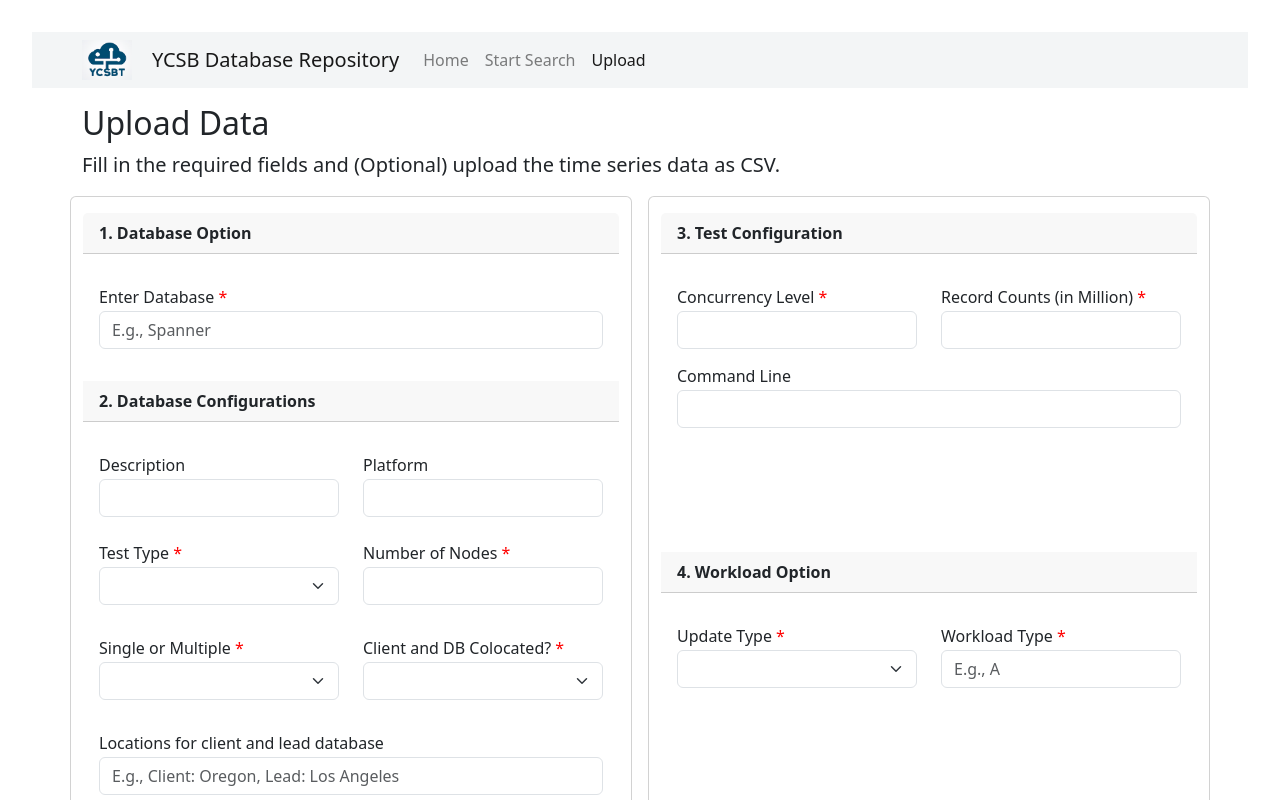
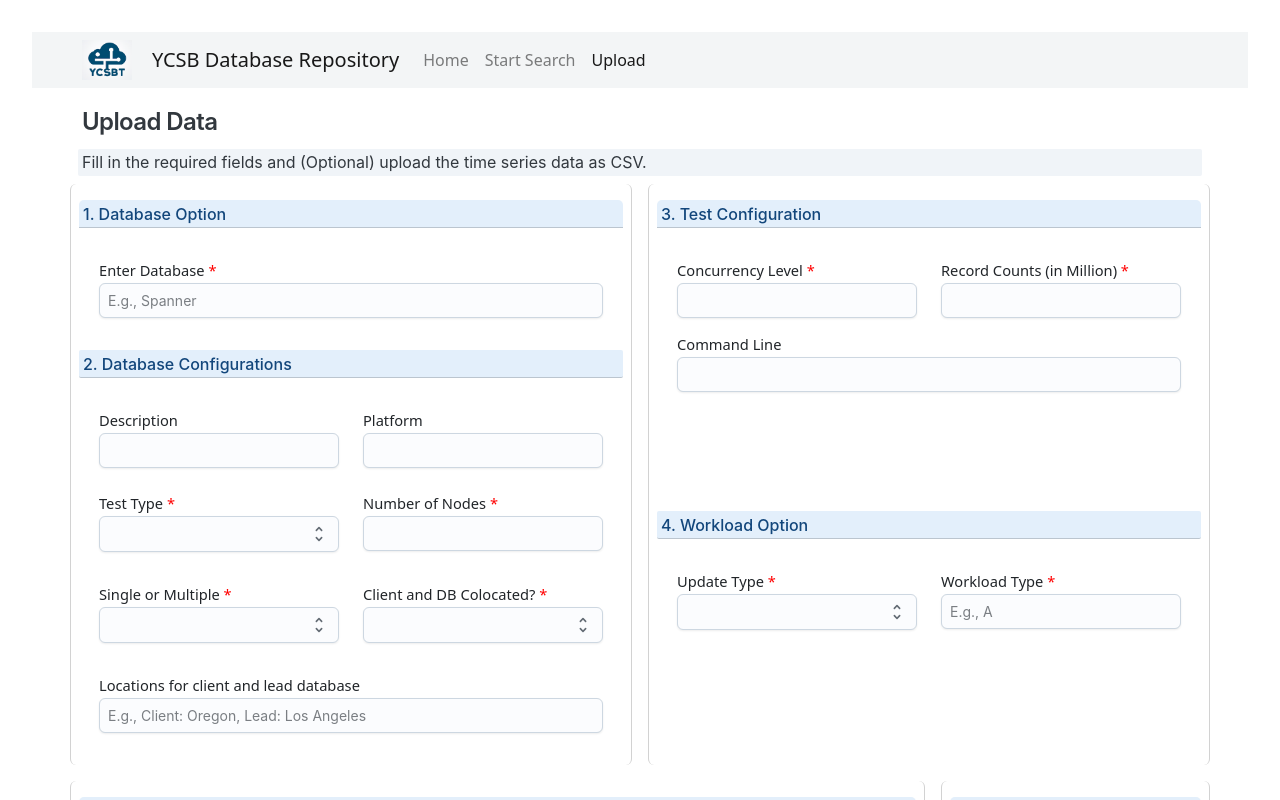
Before and after one commit to mereluo/ycsb-data-frontend, a React (Vite) app: page /upload in a window 1280 px wide. Shown: the top 800 px of the page. Built offline with nearby package versions, Linux system fonts and the light colour scheme; the HTML template or start-up script is replaced by a standard one; a web font is replaced by a local one.

Commit message:
Update using joyui

```diff
--- a/package.json
+++ b/package.json
@@ -14,6 +14,7 @@
     "@emotion/styled": "^11.11.0",
     "@fortawesome/free-solid-svg-icons": "^6.5.1",
     "@fortawesome/react-fontawesome": "^0.2.0",
+    "@mui/joy": "^5.0.0-beta.32",
     "@mui/material": "^5.15.14",
     "bootstrap": "^5.3.2",
     "chart.js": "^4.4.1",
--- a/src/components/Form/Form.jsx
+++ b/src/components/Form/Form.jsx
@@ -1,5 +1,6 @@
 import React, { useContext } from "react";
 import { FieldContext } from "../../context/FieldContext";
+import { Input, Select, Option, Typography } from "@mui/joy";
 import "./form.css";
 
 function Form({ isUpload }) {
@@ -9,99 +10,103 @@ function Form({ isUpload }) {
     return (
         <div className="question-container mt-2">
             <div className="row">
-                <div className="card col mr-3">
-                    <div className="card-header">1. Database Option</div>
+                <div className="card border-bottom-0 border-top-0 col mr-3">
+                    <Typography className="card-header" color="primary" level="title-md" variant="soft">
+                        1. Database Option
+                    </Typography>
                     <div className="card-body">
                         <div className="form-group">
                             <p className={requiredField}>Enter Database</p>
-                            <input type="text" className="form-control" id="textInput" placeholder="E.g., Spanner" onChange={(e) => handleInputChange("database", e.target.value.toLowerCase())} required={isUpload} />
+                            <Input variant="outlined" color="neutral" size="sm" type="text" className="form-control" id="textInput" placeholder="E.g., Spanner" onChange={(e) => handleInputChange("database", e.target.value.toLowerCase())} required={isUpload} />
                         </div>
                     </div>
-                    <div className="card-header">2. Database Configurations</div>
+                    <Typography className="card-header" color="primary" level="title-md" variant="soft">
+                        2. Database Configurations
+                    </Typography>
                     <div className="card-body">
                         <div className="row">
                             <div className="col">
                                 <p className="card-text">Description</p>
-                                <input type="text" id="description-input" className="form-control" onChange={(e) => handleInputChange("description", e.target.value)} />
+                                <Input variant="outlined" color="neutral" size="sm" type="text" id="description-input" className="form-control" onChange={(e) => handleInputChange("description", e.target.value)} />
                             </div>
                             <div className="col">
                                 <p className="card-text">Platform</p>
-                                <input type="text" id="platform-input" className="form-control " onChange={(e) => handleInputChange("platform", e.target.value)} />
+                                <Input variant="outlined" color="neutral" size="sm" type="text" id="platform-input" className="form-control " onChange={(e) => handleInputChange("platform", e.target.value)} />
                             </div>
                         </div>
                         <div className="row">
                             <div className="col">
                                 <p className={`${requiredField} mt-4`}>Test Type</p>
                                 <div className="form-group">
-                                    <select className="form-select" id="typeSelect" onChange={(e) => handleInputChange("type", e.target.value)} required={isUpload}>
-                                        <option></option>
-                                        <option value="ycsb">YCSB</option>
-                                        <option value="ycsb-t">YCSB-T</option>
-                                        <option value="ycsb-r">YCSB-R</option>
-                                    </select>
+                                    <Select id="typeSelect" onChange={(e, val) => handleInputChange("type", val)} required={isUpload}>
+                                        <Option value="ycsb">YCSB</Option>
+                                        <Option value="ycsb-t">YCSB-T</Option>
+                                        <Option value="ycsb-r">YCSB-R</Option>
+                                    </Select>
                                 </div>
                             </div>
                             <div className="col">
                                 <p className={`${requiredField} mt-4`}>Number of Nodes</p>
-                                <input type="number" id="number-input" className="form-control " onChange={(e) => handleInputChange("numOfNodes", Math.max(1000, e.target.value))} min="1000" required={isUpload} />
+                                <Input variant="outlined" color="neutral" size="sm" type="number" id="number-input" className="form-control " onChange={(e) => handleInputChange("numOfNodes", Math.max(1000, e.target.value))} min="1000" required={isUpload} />
                             </div>
                         </div>
                         <div className="row">
                             <div className="col">
                                 <p className={requiredField}>Single or Multiple</p>
-                                <select className="form-select" id="multiRegionSelect" onChange={(e) => handleInputChange("isMultiRegional", e.target.value)} required={isUpload}>
-                                    <option></option>
-                                    <option value="single">Single Region</option>
-                                    <option value="multiple">Multiple Regions</option>
-                                </select>
+                                <Select id="multiRegionSelect" onChange={(e, val) => handleInputChange("isMultiRegional", val)} required={isUpload}>
+                                    <Option value="single">Single Region</Option>
+                                    <Option value="multiple">Multiple Regions</Option>
+                                </Select>
                             </div>
                             <div className="col">
                                 <p className={requiredField}>Client and DB Colocated?</p>
                                 <div className="form-group">
-                                    <select className="form-select" id="locateSelect" onChange={(e) => handleInputChange("isCoLocated", e.target.value)} required={isUpload}>
-                                        <option></option>
-                                        <option value="true">True</option>
-                                        <option value="false">False</option>
-                                    </select>
+                                    <Select id="locateSelect" onChange={(e, val) => handleInputChange("isCoLocated", val)} required={isUpload}>
+                                        <Option value="true">True</Option>
+                                        <Option value="false">False</Option>
+                                    </Select>
                                 </div>
                             </div>
                         </div>
                         <p className="card-text">Locations for client and lead database</p>
-                        <input type="text" id="description-input" className="form-control" placeholder="E.g., Client: Oregon, Lead: Los Angeles" onChange={(e) => handleInputChange("locationDetails", e.target.value)} />
+                        <Input variant="outlined" color="neutral" size="sm" type="text" id="description-input" className="form-control" placeholder="E.g., Client: Oregon, Lead: Los Angeles" onChange={(e) => handleInputChange("locationDetails", e.target.value)} />
                     </div>
                 </div>
 
-                <div className="card col">
-                    <div className="card-header">3. Test Configuration</div>
+                <div className="card border-bottom-0 border-top-0 col">
+                    <Typography className="card-header" color="primary" level="title-md" variant="soft">
+                        3. Test Configuration
+                    </Typography>
                     <div className="card-body">
                         <div className="row">
                             <div className="col">
                                 <p className={requiredField}>Concurrency Level</p>
-                                <input type="number" id="concurrencySelect" className="form-control" onChange={(e) => handleInputChange("concurrencyLevel", Math.max(1, e.target.value))} required={isUpload} />
+                                <Input variant="outlined" color="neutral" size="sm" type="number" id="concurrencySelect" className="form-control" onChange={(e) => handleInputChange("concurrencyLevel", Math.max(1, e.target.value))} required={isUpload} />
                             </div>
                             <div className="col">
                                 <p className={requiredField}>Record Counts (in Million)</p>
-                                <input type="text" id="Record-input" className="form-control" onChange={(e) => handleInputChange("recordCounts", validateDoubleInput(e.target.value))} pattern={numberPattern} required={isUpload} />
+                                <Input variant="outlined" color="neutral" size="sm" type="text" id="Record-input" className="form-control" onChange={(e) => handleInputChange("recordCounts", validateDoubleInput(e.target.value))} pattern={numberPattern} required={isUpload} />
                             </div>
                         </div>
                         <p className="card-text">Command Line</p>
-                        <input type="text" id="command-line-input" className="form-control col" onChange={(e) => handleInputChange("commandLine", e.target.value)} />
+                        <Input variant="outlined" color="neutral" size="sm" type="text" id="command-line-input" className="form-control col" onChange={(e) => handleInputChange("commandLine", e.target.value)} />
                     </div>
 
-                    <div className="card-header">4. Workload Option</div>
+                    <Typography className="card-header" color="primary" level="title-md" variant="soft">
+                        4. Workload Option
+                    </Typography>
                     <div className="card-body">
                         <div className="row">
                             <div className="col">
                                 <p className={requiredField}>Update Type</p>
-                                <select className="form-select" id="multiRegionSelect" onChange={(e) => handleInputChange("updateType", e.target.value)} required={isUpload}>
-                                    <option></option>
-                                    <option value="query">by query</option>
-                                    <option value="buffer">by buffer</option>
-                                </select>
+                                <Select id="multiRegionSelect" onChange={(e, val) => handleInputChange("updateType", val)} required={isUpload}>
+                                    <Option value="query">by query</Option>
+                                    <Option value="buffer">by buffer</Option>
+                                </Select>
                             </div>
                             <div className="col">
                                 <p className={requiredField}>Workload Type</p>
-                                <input type="text" id="workloadType-input" className="form-control" placeholder="E.g., A" onChange={(e) => handleInputChange("workloadType", e.target.value)} required={isUpload} />
+                                <Input variant="outlined" color="neutral" size="sm" type="text" id="workloadType-input" className="form-control" placeholder="E.g., A" onChange={(e) => handleInputChange("workloadType", e.target.value)} required={isUpload} />
                             </div>
                         </div>
                     </div>
--- a/src/components/Form/form.css
+++ b/src/components/Form/form.css
@@ -2,7 +2,7 @@
     font-weight: bold;
 }
 .card-text {
-    font-size: 12pt;
+    font-size: 11pt;
     margin-top: 15px;
     margin-bottom: 2px;
 }
--- a/src/components/Upload/Upload.jsx
+++ b/src/components/Upload/Upload.jsx
@@ -4,11 +4,13 @@ import { FieldContext } from "../../context/FieldContext";
 import WorkloadFactory from "../Workload/WorkloadFactory";
 import Form from "../Form/Form";
 import UploadResult from "./UploadResult";
+import { Typography } from "@mui/joy";
 
 function Upload() {
     const { formState, handleTimeSeriesUpload } = useContext(FieldContext);
     const [submissionResult, setSubmissionResult] = useState(null);
     const [tablesHidden, setTablesHidden] = useState(false);
+    console.log(formState);
 
     const handleSubmit = async (event) => {
         event.preventDefault();
@@ -53,18 +55,26 @@ function Upload() {
     return (
         <div className="container">
             <div className="mt-3">
-                <h2 className="mb-2">Upload Data</h2>
-                <p className="lead">Fill in the required fields and (Optional) upload the time series data as CSV.</p>
+                <Typography color="neutral" level="h3" variant="plain" className="mb-2">
+                    Upload Data
+                </Typography>
+                <Typography color="neutral" level="body-md" variant="soft">
+                    Fill in the required fields and (Optional) upload the time series data as CSV.
+                </Typography>
             </div>
             <form onSubmit={(event) => handleSubmit(event)}>
                 <Form isUpload={true} />
                 <div className="row">
-                    <div className="card col-9 mt-3 mr-3">
-                        <div className="card-header">5. Workload Data</div>
+                    <div className="card border-bottom-0 border-top-0 col-9 mt-3 mr-3">
+                        <Typography className="card-header" color="primary" level="title-md" variant="soft">
+                            5. Workload Data
+                        </Typography>
                         {formState.workloadType && formState.type && <WorkloadFactory type={formState.workloadType} test={formState.type} />}
                     </div>
-                    <div className="card col mt-3">
-                        <div className="card-header">6. Upload Time Series CSV</div>
+                    <div className="card border-bottom-0 border-top-0 col mt-3">
+                        <Typography className="card-header" color="primary" level="title-md" variant="soft">
+                            6. Upload Time Series CSV
+                        </Typography>
                         <div className="mt-4">
                             <p>Download CSV Template</p>
                             <button className="btn btn-outline-info p-3" onClick={handleDownload}>
--- a/src/components/Workload/Workload.jsx
+++ b/src/components/Workload/Workload.jsx
@@ -1,5 +1,6 @@
 import { useContext } from "react";
 import { FieldContext } from "../../context/FieldContext";
+import { Input } from "@mui/joy";
 
 function Workload({ metric }) {
     const { handleDataChange, validateDoubleInput, numberPattern } = useContext(FieldContext);
@@ -7,7 +8,7 @@ function Workload({ metric }) {
         return Object.keys(metricType).map((key) => (
             <div className="col-3" key={key}>
                 <p className={"card-text required"}>{metricType[key].title}</p>
-                <input type="text" id={metricType[key].field} className="form-control" onChange={(e) => handleDataChange(metricType[key].field, validateDoubleInput(e.target.value))} pattern={numberPattern} required />
+                <Input variant="outlined" color="neutral" size="sm" type="text" id={metricType[key].field} className="form-control" onChange={(e) => handleDataChange(metricType[key].field, validateDoubleInput(e.target.value))} pattern={numberPattern} required />
             </div>
         ));
     };
@@ -22,7 +23,7 @@ function Workload({ metric }) {
         <div>
             <div className="card-body">
                 <p className="card-text required">Operations per Second</p>
-                <input type="text" id="opsPerSec-input" className="form-control col-3" onChange={(e) => handleDataChange("opsPerSec", validateDoubleInput(e.target.value))} pattern={numberPattern} required />
+                <Input variant="outlined" color="neutral" size="sm" type="text" id="opsPerSec-input" className="form-control col-3" onChange={(e) => handleDataChange("opsPerSec", validateDoubleInput(e.target.value))} pattern={numberPattern} required />
                 {generateRows(metric)}
             </div>
         </div>
```
Also changed, not shown: src/components/Search/Search.jsx (+10 -4 lines), src/components/Search/search.css (deleted), 1 other file (tests, documents, lock files or other folders).
